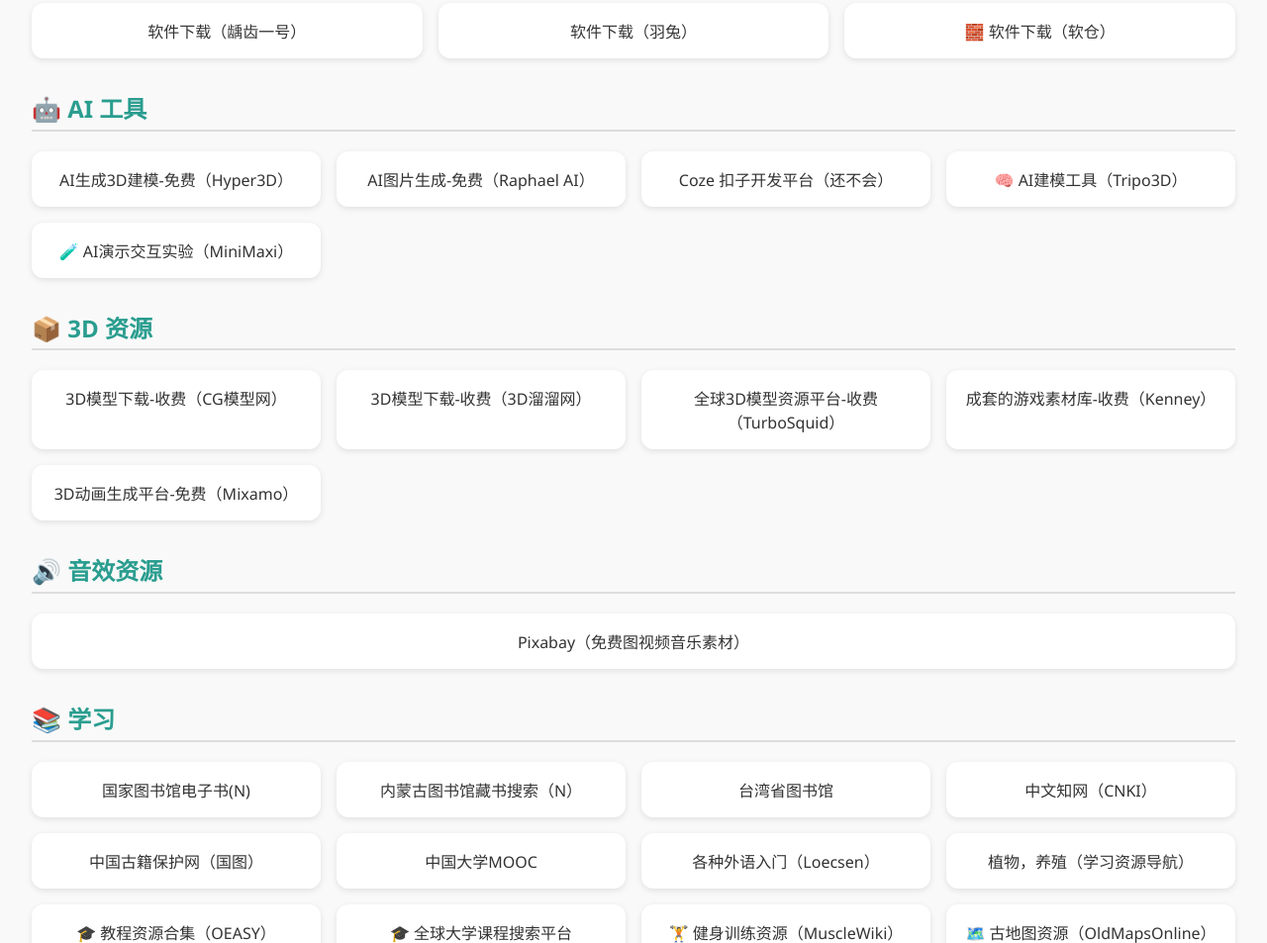
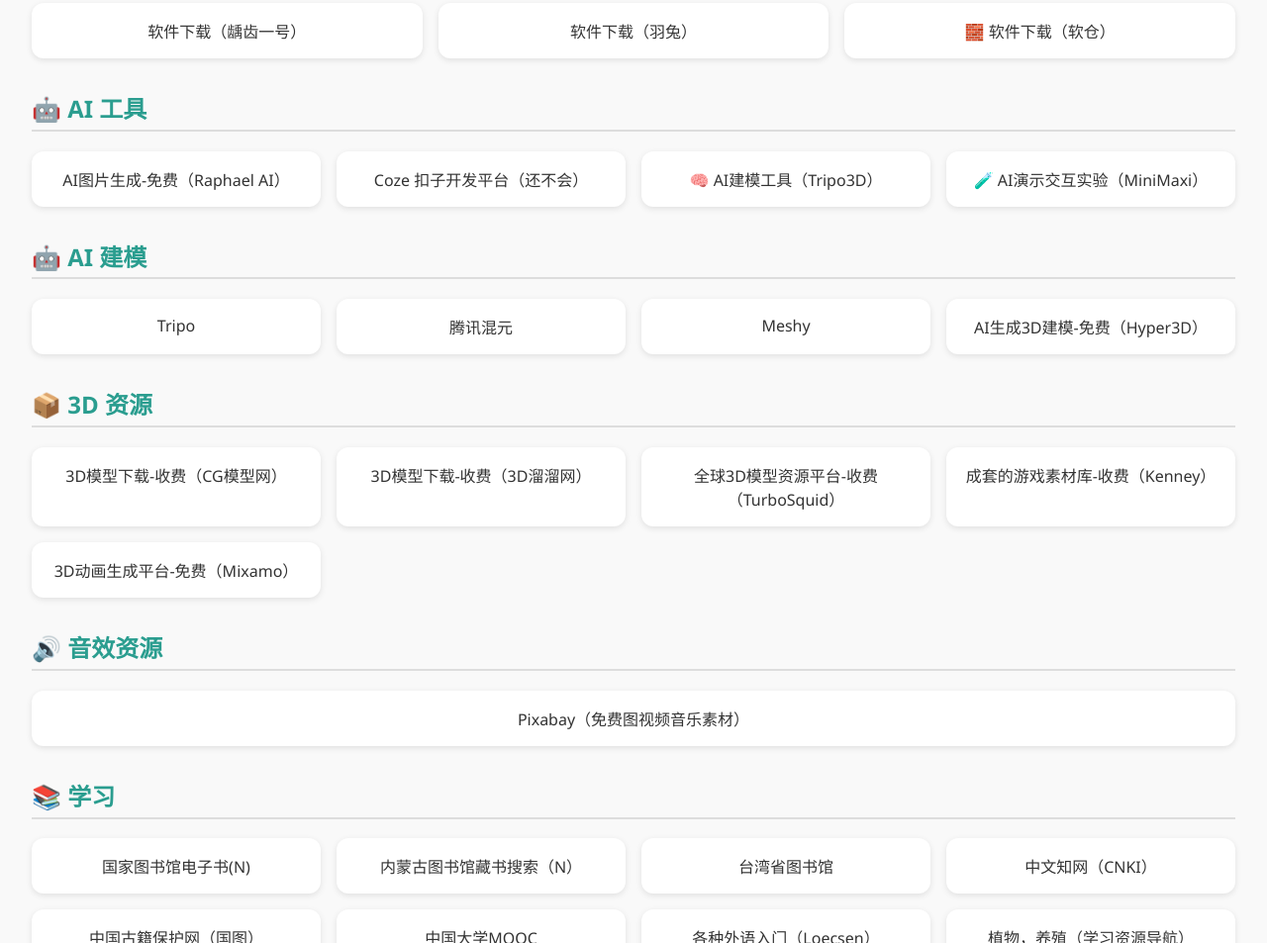
Before and after one commit to kongbudamowang/nick, a plain HTML site: page index.html in a window 1280 px wide. Shown: the part 949-1902 px from the top of the page at 99% size. Drawn offline with Linux system fonts and the light colour scheme.

Commit message:
Add files via upload

```diff
--- a/index.html
+++ b/index.html
@@ -105,11 +105,18 @@
 
     <h2>🤖 AI 工具</h2>
     <div class="tool-list">
-        <a class="tool-item" href="https://hyper3d.ai/?lang=zh" target="_blank">AI生成3D建模-免费（Hyper3D）</a>
         <a class="tool-item" href="https://raphaelai.org/zh" target="_blank">AI图片生成-免费（Raphael AI）</a>
         <a class="tool-item" href="https://www.coze.cn/home" target="_blank">Coze 扣子开发平台（还不会）</a>
         <a class="tool-item" href="https://studio.tripo3d.ai/home" target="_blank">🧠 AI建模工具（Tripo3D）</a>
         <a class="tool-item" href="https://www.minimaxi.com/" target="_blank">🧪 AI演示交互实验（MiniMaxi）</a>
+    </div>
+
+    <h2>🤖 AI 建模</h2>
+    <div class="tool-list">
+        <a class="tool-item" href="https://studio.tripo3d.ai/home" target="_blank">Tripo</a>
+        <a class="tool-item" href="https://3d.hunyuan.tencent.com/" target="_blank">腾讯混元</a>
+        <a class="tool-item" href="https://www.meshy.ai/discover" target="_blank">Meshy</a>
+        <a class="tool-item" href="https://hyper3d.ai/?lang=zh" target="_blank">AI生成3D建模-免费（Hyper3D）</a>
     </div>
 
     <h2>📦 3D 资源</h2>
```
